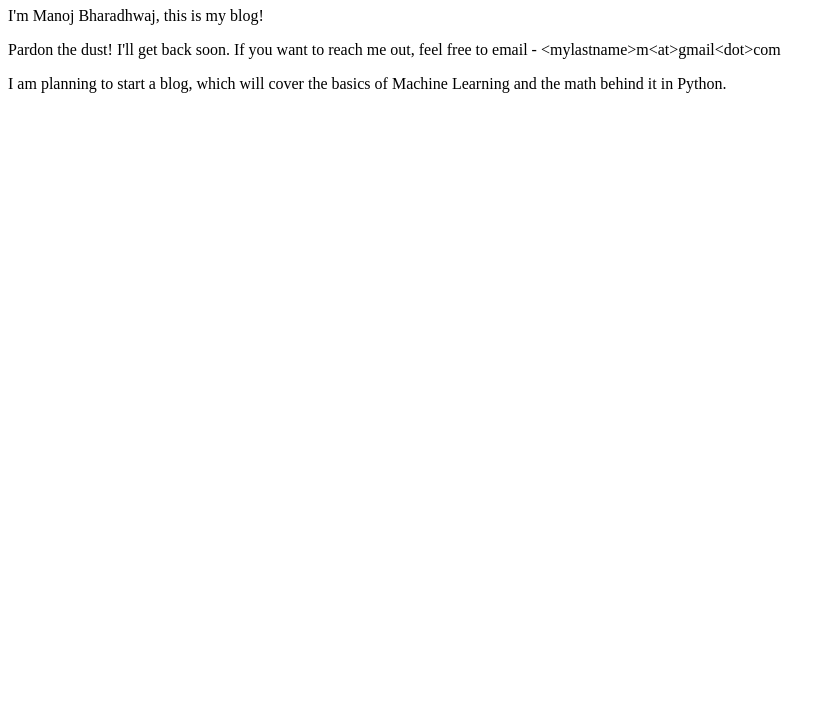
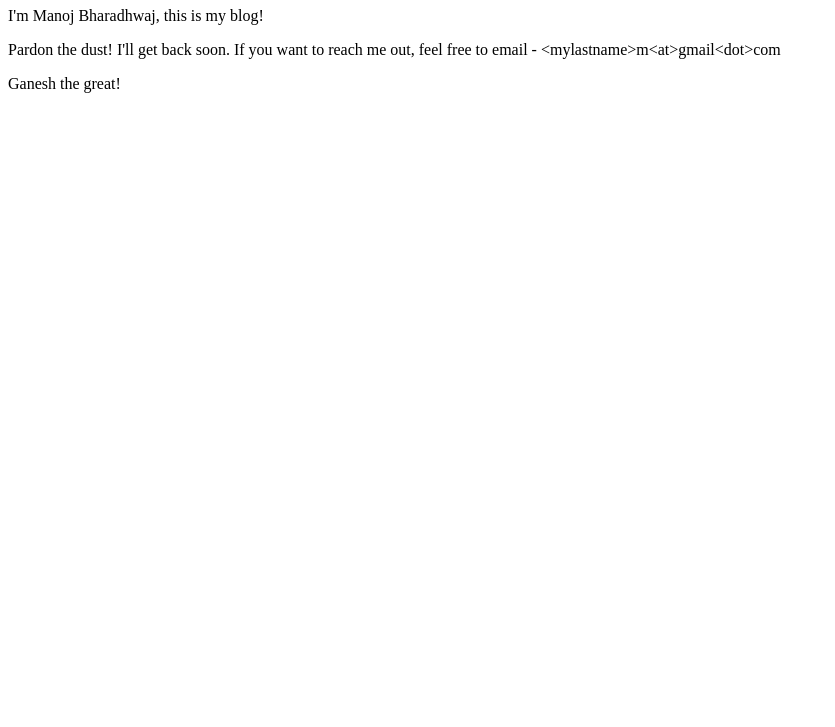
Before and after one commit to randypausch/randypausch.github.io, a plain HTML site: page index.html in a window 1280 px wide. Shown: the part 73-800 px from the top of the page, without its empty margins (0-835 px from the left). Drawn offline with Linux system fonts and the light colour scheme.

Commit message:
Update index.html

```diff
--- a/index.html
+++ b/index.html
@@ -5,6 +5,6 @@
 <h1>Manoj Bharadhwaj</h1>
 <p>I'm Manoj Bharadhwaj, this is my blog!</p>
   <p> Pardon the dust! I'll get back soon. If you want to reach me out, feel free to email - &lt;mylastname&gt;m&lt;at&gt;gmail&lt;dot&gt;com</p>
-  <p> I am planning to start a blog, which will cover the basics of Machine Learning and the math behind it in Python. </p>
+  <p> Ganesh the great! </p>
   </body>
 </html>
```
